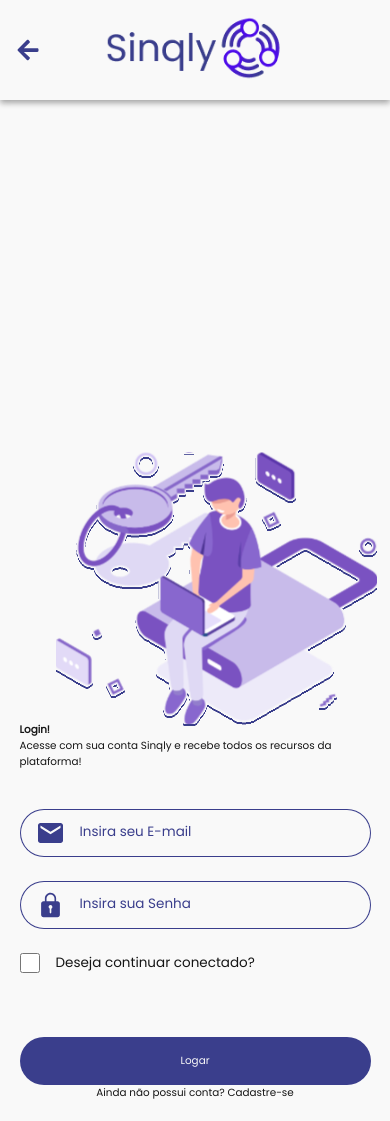
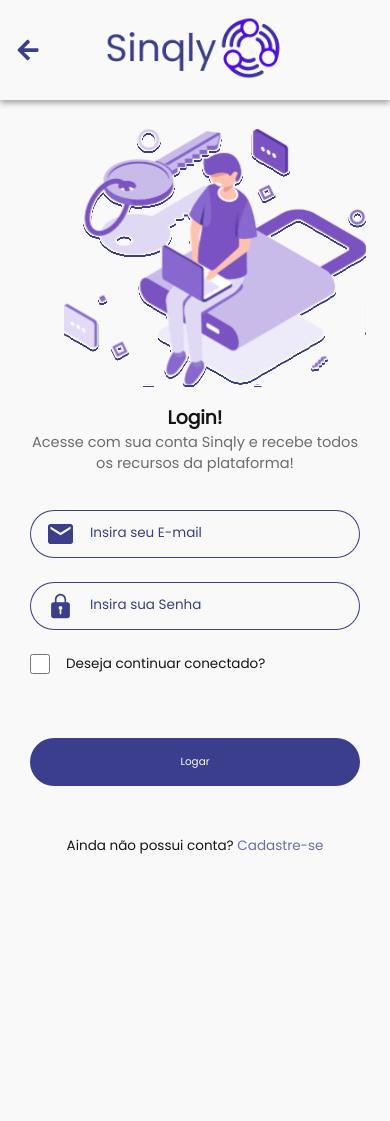
Before and after one commit to Sinqly/Website, a Next.js app: page /login in a window 390 px wide. After the commit the page ends 875 px from the top, so only its background shows below. Built offline with nearby package versions, Linux system fonts and the light colour scheme.

Commit message:
feat(WIP): Updating responsivity - Login Page

```diff
--- a/src/pages/login.tsx
+++ b/src/pages/login.tsx
@@ -15,21 +15,20 @@ import LoginForm from '../components/LoginForm';
 
 interface loginProps {}
 
-const Login: React.FC<loginProps> = ({ ...props }) => {
+const Login: React.FC<loginProps> = () => {
 
   return (
     <>
       <Header headerType={'SignInSignUp'} />
       <Main>
         <SectionLeft className={'section-left'}>
-          <div style={{ width: '80%', margin: 'auto' }}>
+          <div style={{ width: '80%'}}>
             <PeopleSVG />
           </div>
           <Texts>
             <h3>Login!</h3>
             <p>
-              Acesse com sua conta Sinqly e recebe todos os recursos da
-              plataforma!
+              Acesse com sua conta Sinqly e recebe todos os recursos da plataforma!
             </p>
           </Texts>
         </SectionLeft>
--- a/src/styles/pages/Login.ts
+++ b/src/styles/pages/Login.ts
@@ -1,28 +1,36 @@
 import styled from 'styled-components'
 
 export const Main = styled.div`
+  height: calc(100vh- 100px);
+  width: 100%;
+
   display: flex;
   align-items: center;
-  justify-content: center;
+  justify-content: space-between;
+  padding: 0 10%;
 
-  padding: auto 64px;
-
-  height: calc(100vh - 100px);
-  width: 100%;
-  position: relative;
-  top: 100px;
+  @media screen and (max-width: 1400px) {
+    padding: 0 3%;
+  }
 
   @media screen and (max-width: 992px) {
+    height: auto;
     flex-direction: column;
-    z-index: 0;
     .section-left {
-      width: 100%;
-      margin-top: 400px;
+      width: auto;
+      margin-top: 3%;
       align-items: center;
+      text-align: center;
+      gap: 10px;
     }
     .section-right {
+      align-items: center;
+      height: 100%;
       width: 100%;
-      align-items: center;
+      gap: 50px;
+      & > p {
+        font-size: 1.3em ;
+      }
     }
   }
 `
@@ -38,17 +46,46 @@ export const SectionLeft = styled.section`
   padding: 5%;
 `
 
-export const Texts = styled.div``
+export const Texts = styled.div`
+  & > h3 {
+    font-size: 1.5em;
+  }
+
+  & > p {
+    color: var(--grey);
+    font-family: poppins;
+    font-size: 1.2em;
+  }
+
+  @media screen and (max-width: 992px){
+    & > h3 {
+      font-size: 1.8em;
+    }
+
+    & > p {
+      font-size: 1.4em;
+    }
+  }
+`
 
 export const SectionRight = styled.section`
   display: flex;
   flex-direction: column;
-  justify-content: center;
+  justify-content: flex-end;
+  gap: 20%;
 
   width: 50%;
-  height: 100%;
-
+  height: calc(100vh - 100px);
   padding: 5%;
 `
 
-export const NoAccount = styled.p``
+export const LoginImage = styled.image`
+  width: 80%;
+`
+export const NoAccount = styled.p`
+  font-size: 1.1em ;
+  align-self: center;
+  & > span{
+    color: var(--light-purple);
+  }
+`
```
Also changed, not shown: src/assets/Images/Login/LoginImage.png (added).
